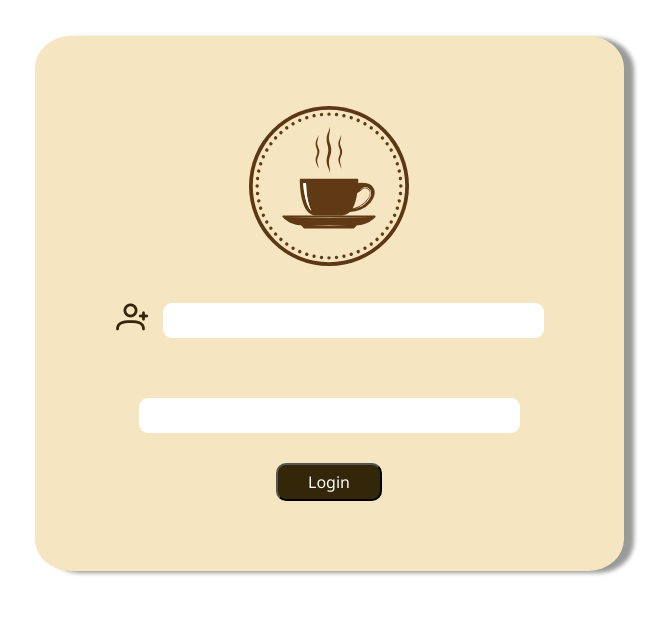
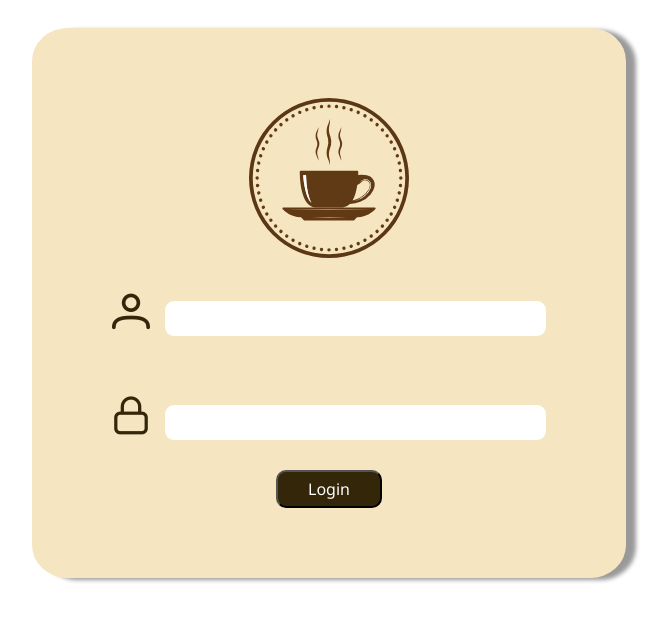
Before and after one commit to binmex/proyect_awie, a React (Create React App) app: page / in a window 1280 px wide. Shown: the top 622 px of the page, without its empty margins (311-981 px from the left). Built offline with nearby package versions, Linux system fonts and the light colour scheme.

Commit message:
login terminado con iconos

```diff
--- a/src/Componentes/Login.jsx
+++ b/src/Componentes/Login.jsx
@@ -13,10 +13,11 @@ const Login = () => {
         <form>
           <div className="form-group">
 
-            <span className="pi pi-user-plus"></span>
+            <span className="pi pi-user"></span>
             <input type="text" id="username" name="username" className='formcaja' />
           </div>
           <div className="form-group">
+          <span className="pi pi-lock"></span>
 
             <input type="password" id="password" name="password" className='formcaja' />
           </div>
--- a/src/index.css
+++ b/src/index.css
@@ -67,9 +67,9 @@ body {
   border:none;
 }
 .form-group span{
-  font-size: 2rem;
+  font-size: 38px;
   color: var(--cafeOscuro);
-  padding-right: 1rem;
+  padding-right: 15px;
 }
 /*header o barra de navegacion}
 */
```
